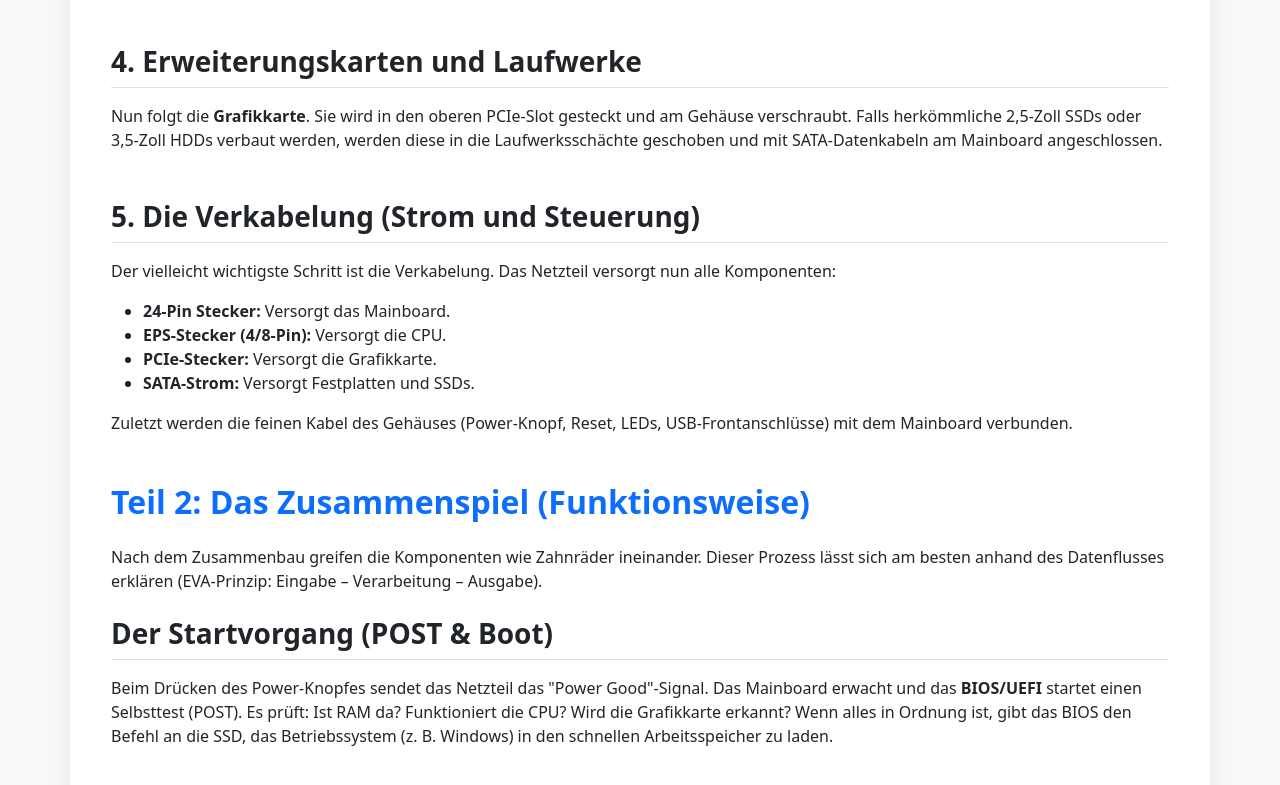
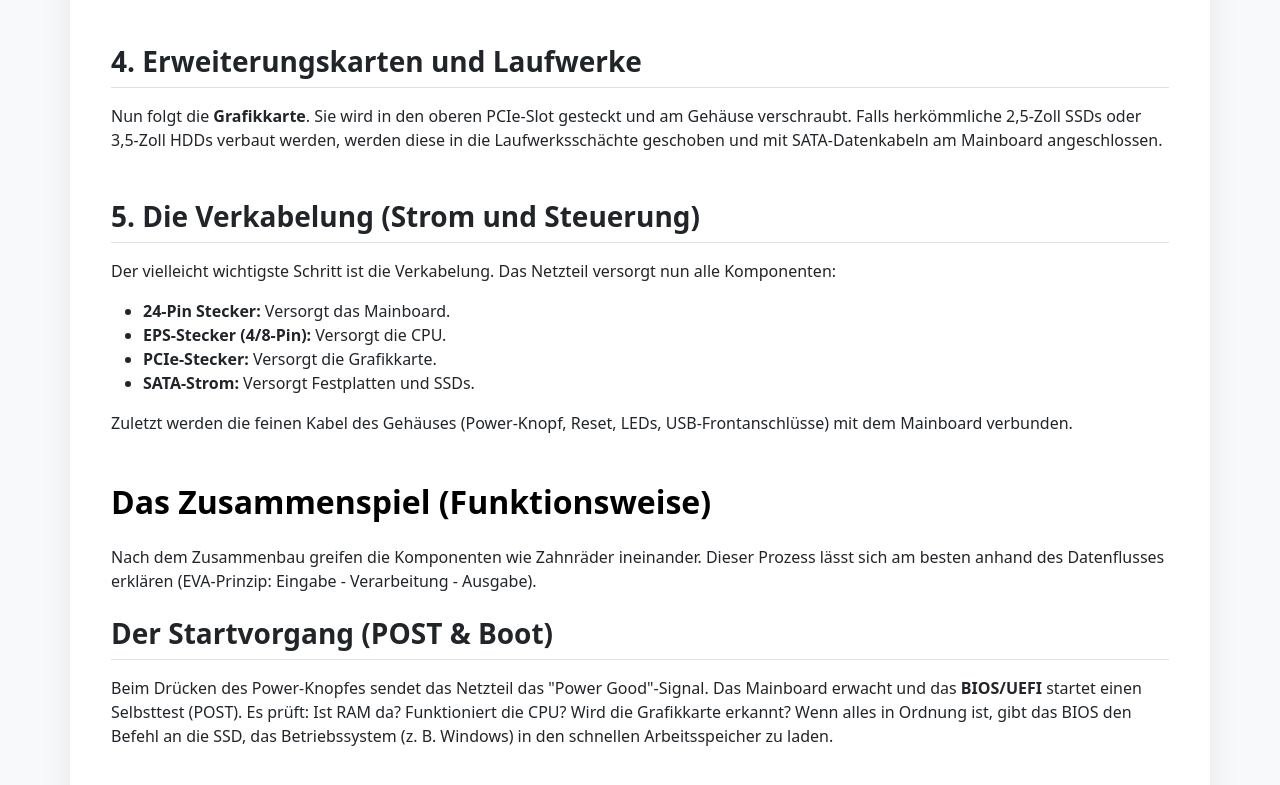
Before and after one commit to EymenSevim/Hardware-PC-Komponenten, a plain HTML site: page Hardware und PC-Komponenten/Aufbau.html in a window 1280 px wide. Shown: the part 1089-1874 px from the top of the page. Drawn offline with nearby package versions, Linux system fonts and the light colour scheme.

Commit message:
Aufbau bearbeitet

```diff
--- a/Hardware und PC-Komponenten/Aufbau.html
+++ b/Hardware und PC-Komponenten/Aufbau.html
@@ -70,7 +70,7 @@
         erklären wir den Weg vom leeren Gehäuse bis zum fertigen Rechenprozess.
       </p>
 
-      <h2 class="fw-bold mt-5 mb-4 text-primary">Teil 1: Der Zusammenbau</h2>
+      <h2 class="fw-bold mt-5 mb-4 text-primary">Der Zusammenbau</h2>
 
       <h3 class="fw-bold mt-4 mb-3 border-bottom pb-2">
         1. Die Vorbereitung des Mainboards
@@ -142,13 +142,13 @@
       </p>
 
       <h2 class="fw-bold mt-5 mb-4 text-primary">
-        Teil 2: Das Zusammenspiel (Funktionsweise)
+        Das Zusammenspiel (Funktionsweise)
       </h2>
 
       <p>
         Nach dem Zusammenbau greifen die Komponenten wie Zahnräder ineinander.
         Dieser Prozess lässt sich am besten anhand des Datenflusses erklären
-        (EVA-Prinzip: Eingabe – Verarbeitung – Ausgabe).
+        (EVA-Prinzip: Eingabe - Verarbeitung - Ausgabe).
       </p>
 
       <h3 class="fw-bold mt-4 mb-3 border-bottom pb-2">
--- a/Hardware und PC-Komponenten/style.css
+++ b/Hardware und PC-Komponenten/style.css
@@ -76,6 +76,7 @@
 .nav-item.dropdown:hover {
     position: relative;
 }
+
 .section-box {
     background: #ffffff;
     padding: 2.5rem;
@@ -83,3 +84,11 @@
     box-shadow: 0 8px 30px rgba(0,0,0,0.08);
     border: 1px solid rgba(255,255,255,0.4);
 }
+
+/* -------------------------------- */
+/* H2 wieder schwarz statt blau     */
+/* -------------------------------- */
+
+h2.text-primary {
+    color: #000 !important;
+}
```
